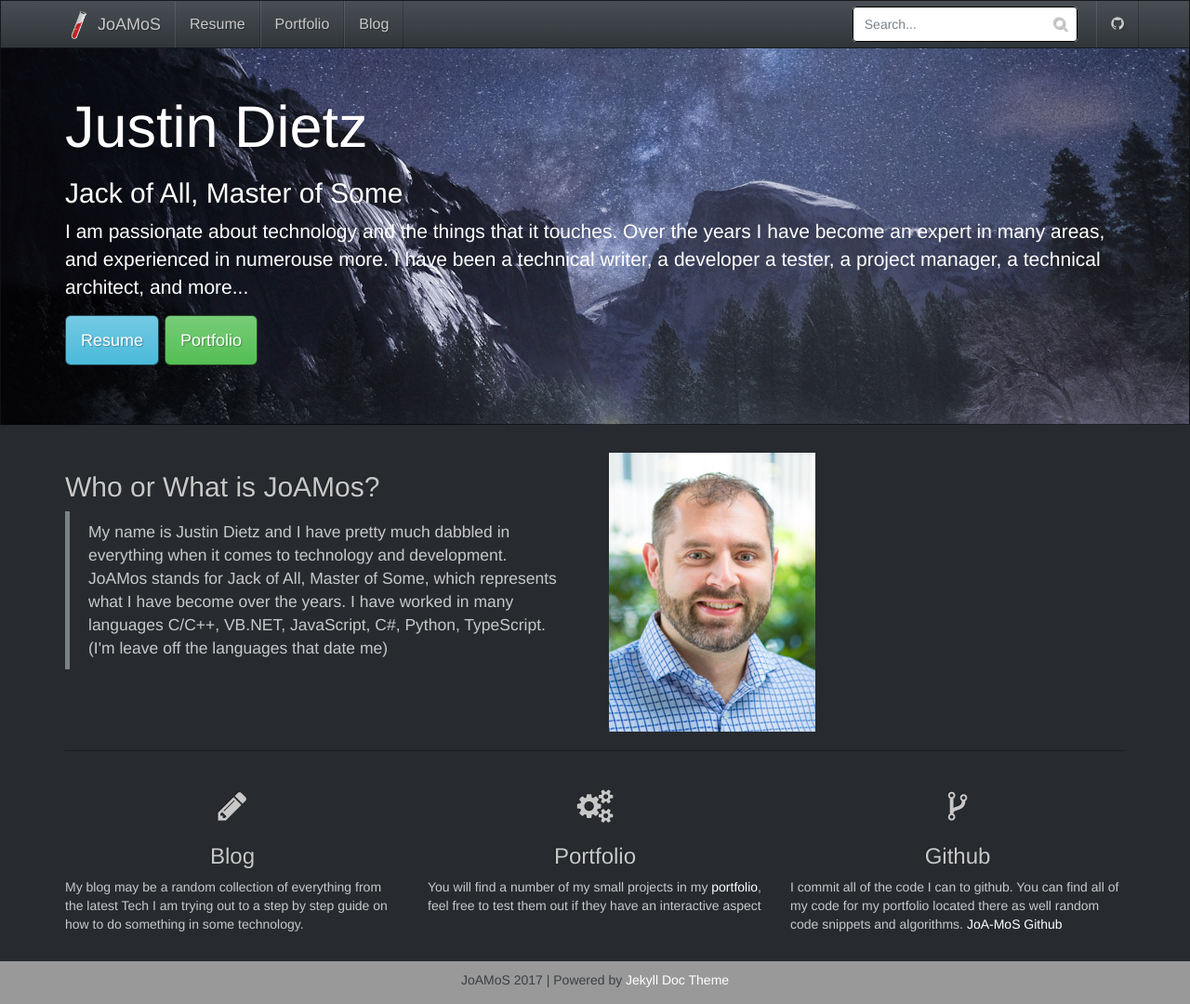
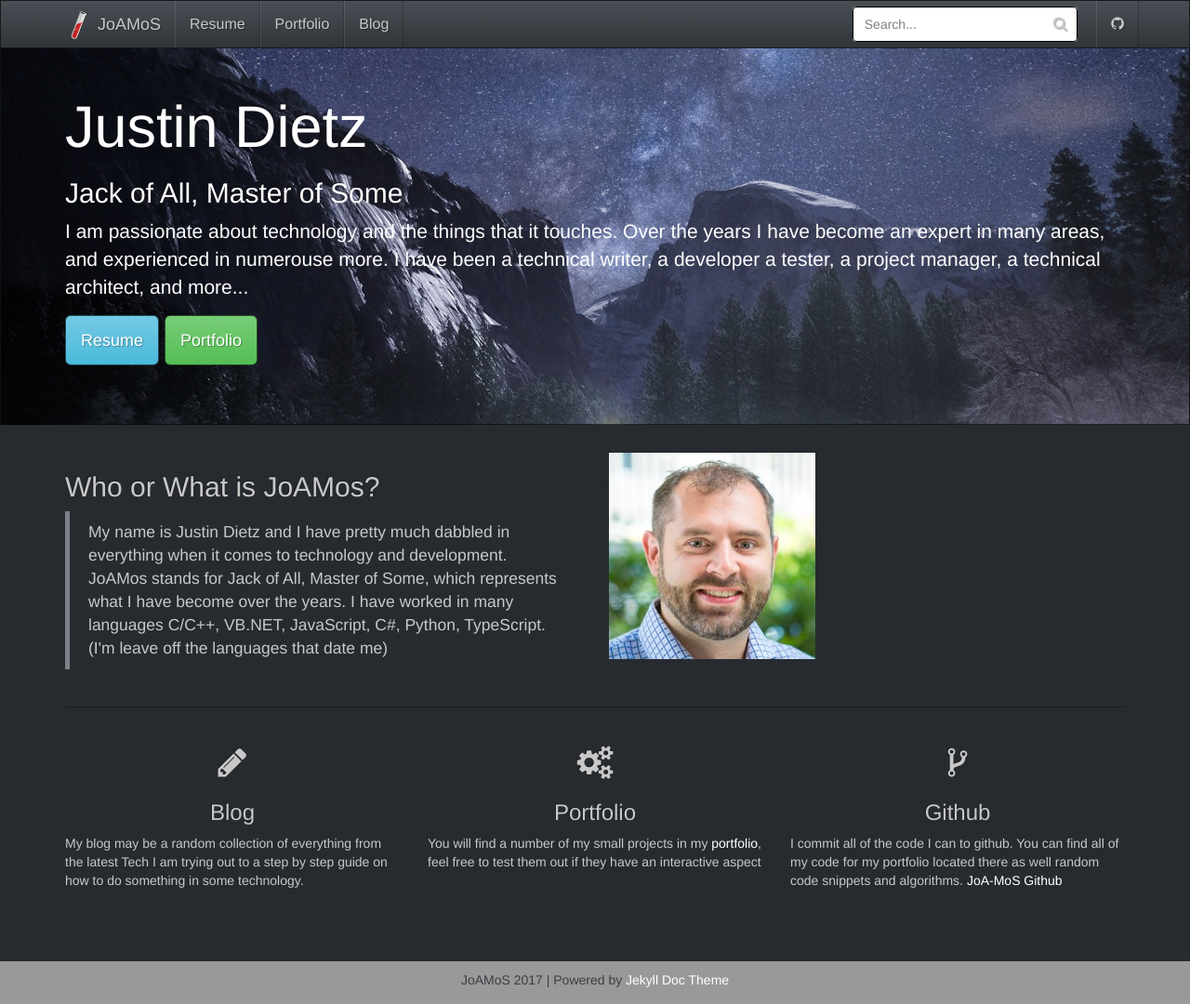
Before and after one commit to JoA-MoS/JoA-MoS.github.io, a Jekyll site: the page built from index.html, in a window 1280 px wide and 1080 px high. Shown: the whole window at 93% size. Built offline with Jekyll 4.4.1, drawn with Linux system fonts in a browser that asks for light colours; nearby versions of some CDN libraries.

Commit message:
Switch to Square Image

```diff
--- a/index.html
+++ b/index.html
@@ -23,7 +23,7 @@
             </blockquote>
         </div>
         <div class="col-md-6 text-center">
-            <img src="img/JustinDietz_Crop.jpg" alt="" class="img-responsive">
+            <img src="img/JustinDietz_square.jpg" alt="" class="img-responsive">
         </div>
     </div>
 
```
